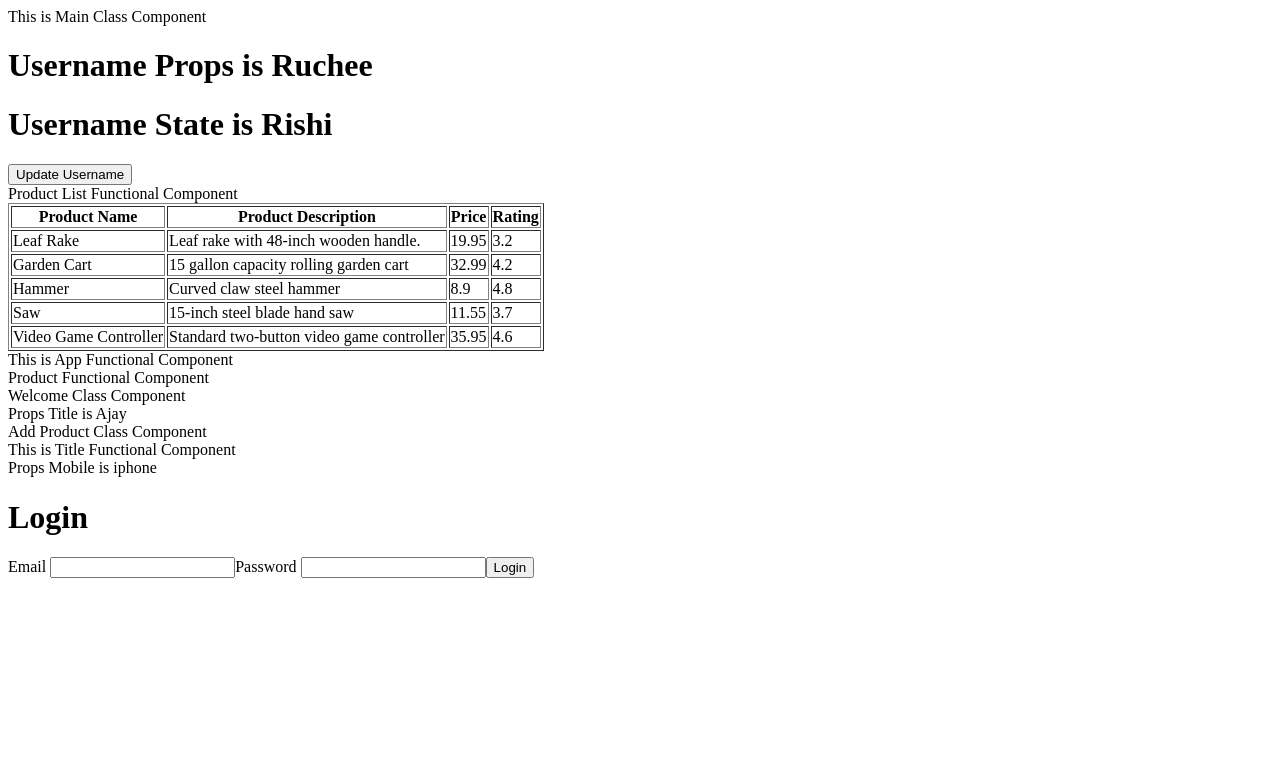
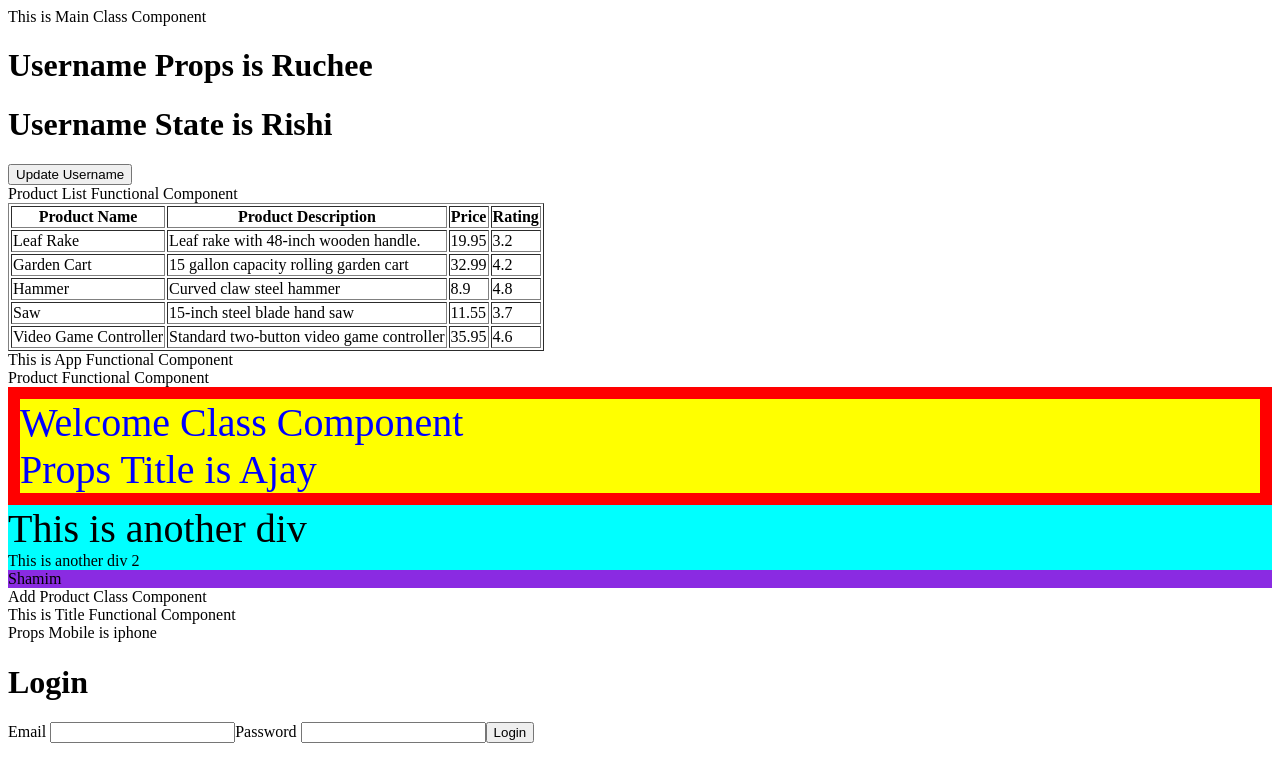
Before and after one commit to programmingwithharsh/react-feb-25, a React (Create React App) app: page / in a window 1280 px wide. Shown: the top 782 px of the page. Built offline with nearby package versions, Linux system fonts and the light colour scheme.

Commit message:
Added CSS

```diff
--- /dev/null
+++ b/src/Welcome.css
@@ -0,0 +1,11 @@
+.anotherDiv {
+  background-color: aqua;
+}
+
+#username {
+  background-color: blueviolet;
+}
+
+.demo {
+    font-size: 40px;
+}
--- a/src/Welcome.js
+++ b/src/Welcome.js
@@ -1,5 +1,5 @@
 import React from "react";
-
+import './Welcome.css'; // External CSS
 class Welcome extends React.Component {
 
     constructor(props) {
@@ -7,9 +7,19 @@ class Welcome extends React.Component {
     }
 
     render() {
+        let myStyle = {
+            color: 'blue',
+            fontSize: ' 40px'
+        };
+
         return (<div>
-            <div>Welcome Class Component</div>
-            <div>Props Title is {this.props.title}</div>
+            <div style={{ border: '12px solid red', backgroundColor: 'yellow' }}>
+                <div style={myStyle}>Welcome Class Component</div>
+                <div style={myStyle}>Props Title is {this.props.title}</div>
+            </div>
+            <div className="anotherDiv demo">This is another div</div>
+            <div className="anotherDiv">This is another div 2</div>
+            <div id="username">Shamim</div>
         </div>);
     }
 }
```
